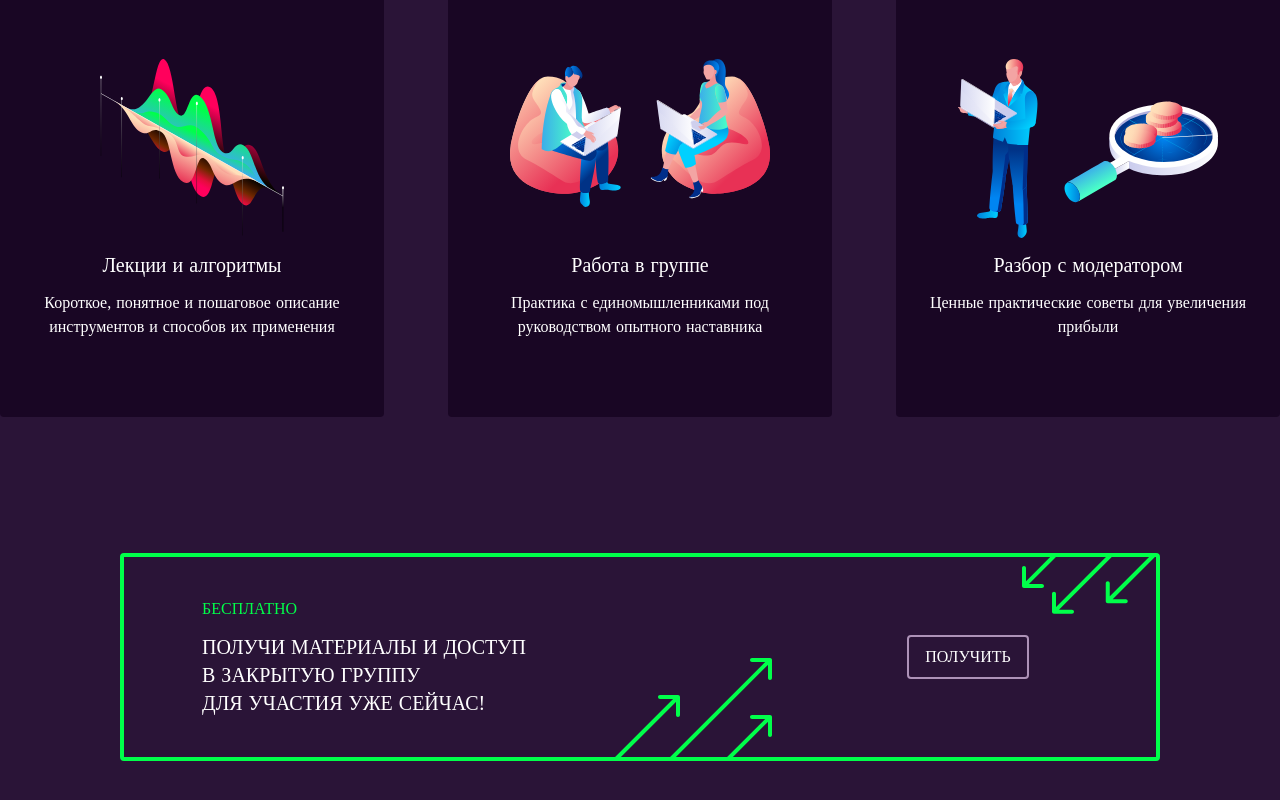
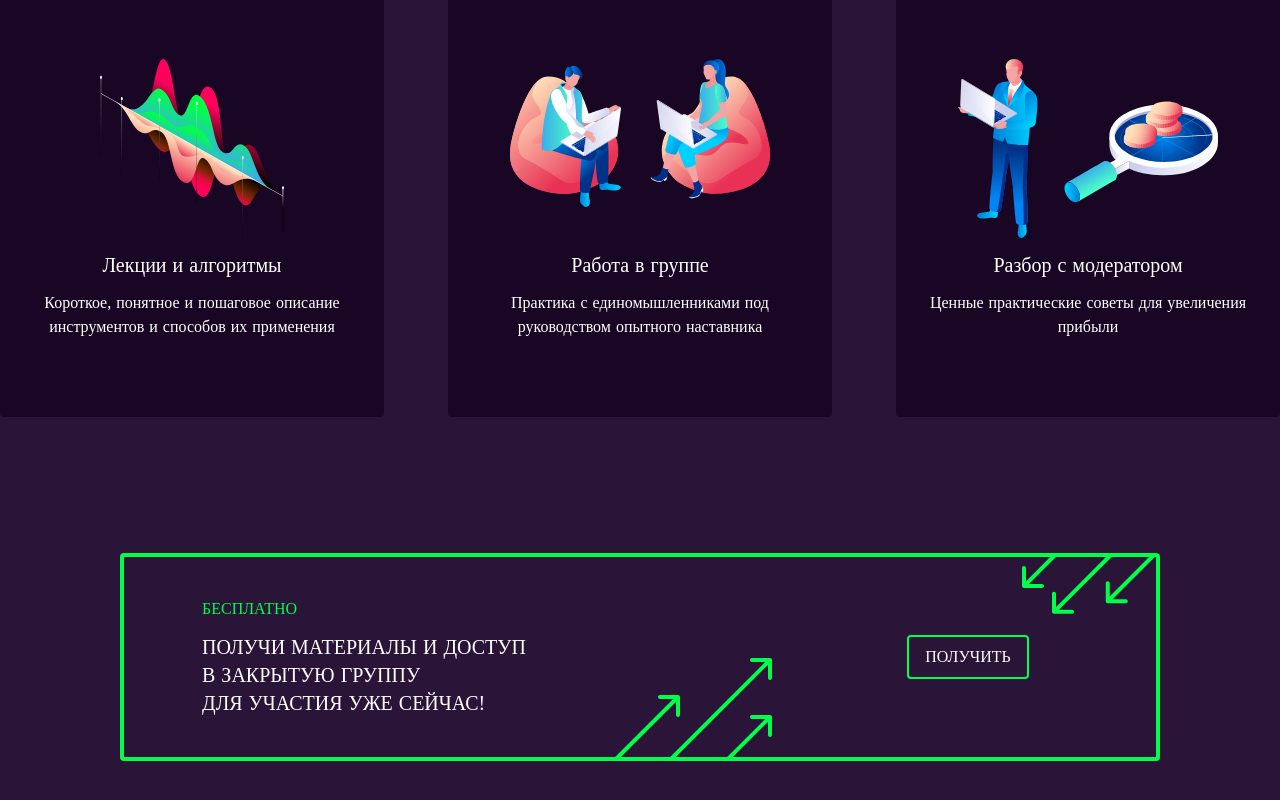
Before and after one commit to firedrwn/drwn-land, a Nuxt app: page / in a window 1280 px wide. Shown: the part 1744-2544 px from the top of the page. Built offline with nearby package versions, Linux system fonts and the light colour scheme.

Commit message:
design fixes

```diff
--- a/components/FreeLesson.vue
+++ b/components/FreeLesson.vue
@@ -12,7 +12,7 @@
 
             <div class="flex justify-center lg:justify-around lg:w-1/2 lg:pl-64">
                 <div class="md:self-center">
-                    <div class="border-2 border-light-purple text-white inline-block py-2 px-4 rounded transform hover:border-base-green transition duration-300 cursor-pointer font-benzin-bold uppercase">Получить</div>
+                    <div class="border-2 border-base-green text-white inline-block py-2 px-4 rounded transform hover:bg-base-green hover:text-deep-purple transition duration-300 cursor-pointer font-benzin-bold uppercase">Получить</div>
                 </div>
             </div>
 
--- a/components/Landing.vue
+++ b/components/Landing.vue
@@ -24,7 +24,7 @@
           <div id="arrowSection" class="flex flex-col lg:mx-auto lg:max-w-screen-2xl py-10 lg:py-28 sm:mx-10 md:flex-row md:justify-center">
               <div class="ml-8 md:w-2/3 lg:ml-20 md:mt-10 lg:mt-24 xl:mt-28 xl:pl-32 xl:mt-20 lg:pt-1 md:order-last">
                   <div id="stag" class="font-benzin-bold text-3xl lg:text-4xl xl:text-4xl">Заложи основу</div>
-                  <div id="stag" class="font-benzin-bold text-3xl lg:text-4xl xl:text-4xl">за один день!</div>
+                  <div id="stag" class="font-benzin-bold text-3xl lg:text-4xl xl:text-4xl xl:mb-10">за один день!</div>
                   <div id="stag" class="flex align-middle mt-5 mb-3">
                     <img class="w-4" src="/img/greenDot.svg" alt="">
                     <div class="font-ttnorms ml-3 text-lg xl:text-2xl">Четкий алгоритм</div>
```
